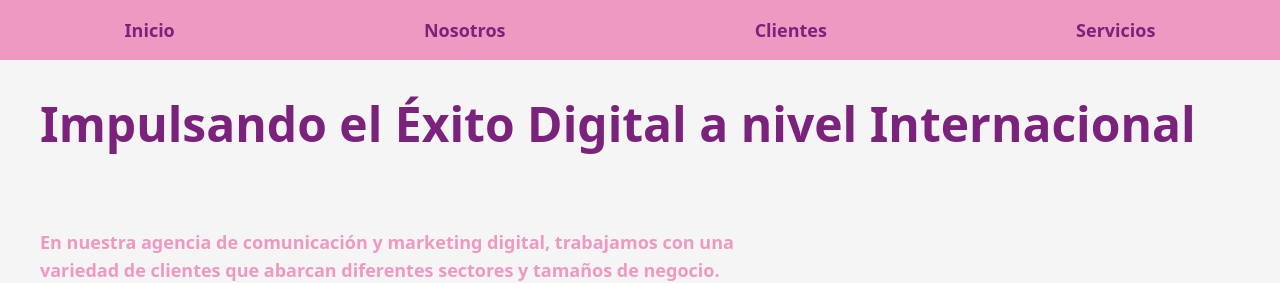
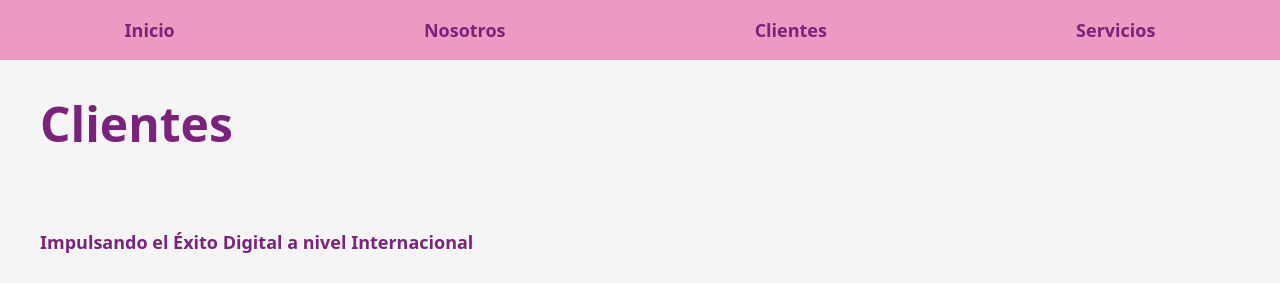
Before and after one commit to SharkF17/migoPage, a React (Vite) app: page /clientes in a window 1280 px wide. Shown: the top 283 px of the page. Built offline with nearby package versions, Linux system fonts and the light colour scheme; grey boxes are pictures that could not be loaded.

Commit message:
Arregla titulo y subtitulo de Clientes, asi como la segunda seccion de la pagina

```diff
--- a/src/pages/3.proyectos/Clientes.jsx
+++ b/src/pages/3.proyectos/Clientes.jsx
@@ -8,10 +8,14 @@ export default function Clientes() {
       <Navbar />
       <div className="">
         <h2 className="bg-bgwhite pt-10 text-center text-4xl font-extrabold text-migomorado md:px-10 md:py-10 md:text-left md:text-5xl">
-          Impulsando el Éxito Digital a nivel Internacional
+          Clientes
         </h2>
+
         <section className="flex flex-col bg-bgwhite pb-10 text-rosin md:flex-row md:space-x-14 md:px-10">
           <div className="mx-auto my-10 w-4/5 space-y-10 text-lg md:font-semibold">
+            <h3 className="bg-bgwhite text-center text-lg font-semibold text-migomorado md:text-left md:font-bold">
+              Impulsando el Éxito Digital a nivel Internacional
+            </h3>
             <p>
               En nuestra agencia de comunicación y marketing digital, trabajamos
               con una variedad de clientes que abarcan diferentes sectores y
@@ -47,12 +51,6 @@ export default function Clientes() {
           Clientes con MIGO
         </h2>
         <section className="flex flex-col bg-bgwhite py-10 text-rosin md:flex-row md:space-x-14 md:px-10">
-          <img
-            src={phone}
-            alt=""
-            className="m-auto min-h-full w-4/5 rounded-3xl object-cover md:w-1/2"
-          />
-
           <div className="mx-auto my-10 w-4/5 space-y-10 text-lg md:font-semibold">
             <div className="m-auto grid grid-cols-3 gap-y-16 md:gap-x-10">
               <div>
```
